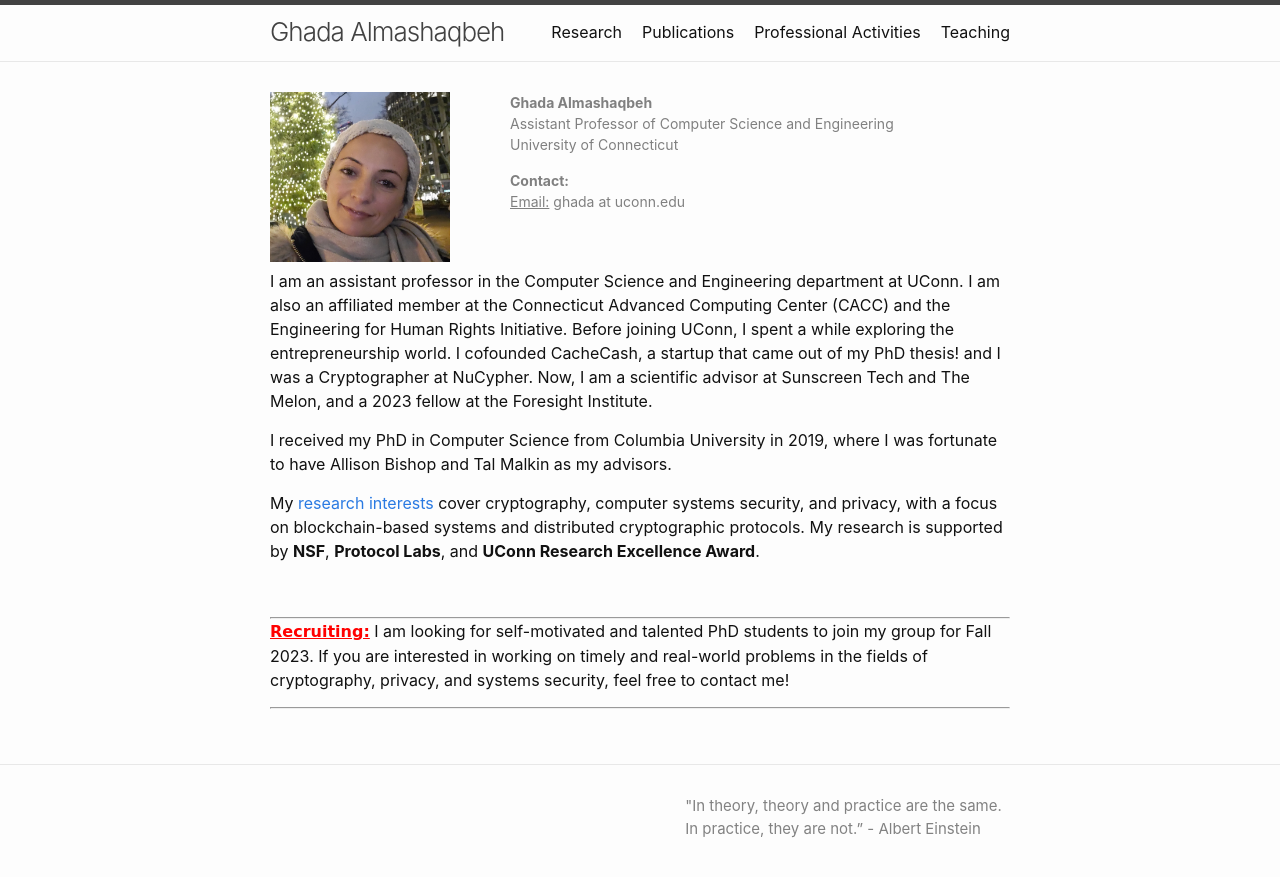
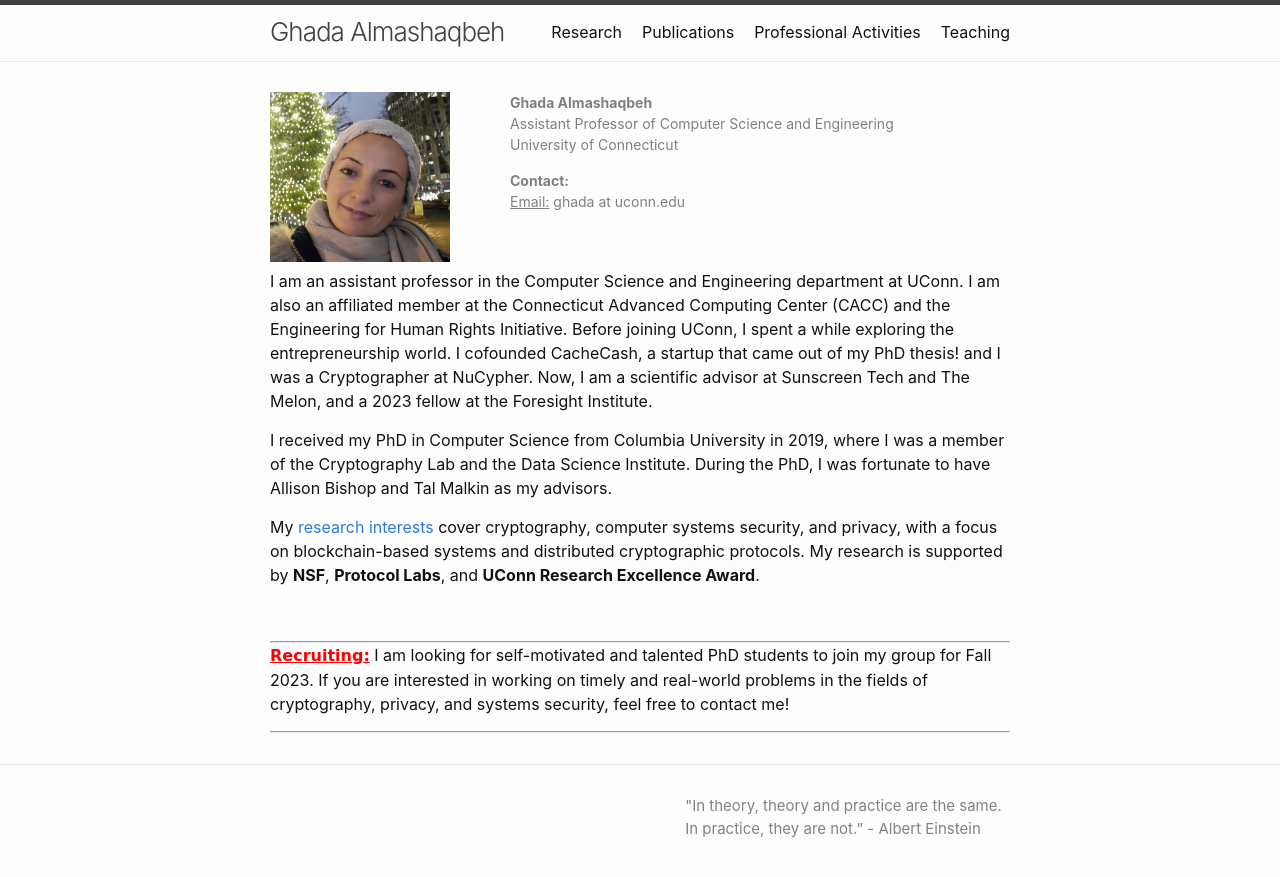
Before and after one commit to GhadaAlmashaqbeh/GhadaAlmashaqbeh.github.io, a Jekyll site: the page built from index.md, in a window 1280 px wide. Shown: the top 877 px of the page. Built offline with Jekyll 4.4.1, drawn with Linux system fonts in a browser that asks for light colours.

Commit message:
update index

```diff
--- a/index.md
+++ b/index.md
@@ -21,7 +21,7 @@ layout: default
 
 I am an assistant professor in the Computer Science and Engineering department at UConn. I am also an affiliated member at the Connecticut Advanced Computing Center (CACC) and the Engineering for Human Rights Initiative. Before joining UConn, I spent a while exploring the entrepreneurship world. I cofounded CacheCash, a startup that came out of my PhD thesis! and I was a Cryptographer at NuCypher. Now, I am a scientific advisor at Sunscreen Tech and The Melon, and a 2023 fellow at the Foresight Institute.
 
-I received my PhD in Computer Science from Columbia University in 2019, where I was fortunate to have Allison Bishop and Tal Malkin as my advisors.
+I received my PhD in Computer Science from Columbia University in 2019, where I was a member of the Cryptography Lab and the Data Science Institute. During the PhD, I was fortunate to have Allison Bishop and Tal Malkin as my advisors.
 
 My [research interests](/research/) cover cryptography, computer systems security, and privacy, with a focus on blockchain-based systems and distributed cryptographic protocols. My research is supported by **NSF**, **Protocol Labs**, and **UConn Research Excellence Award**.
 
```
